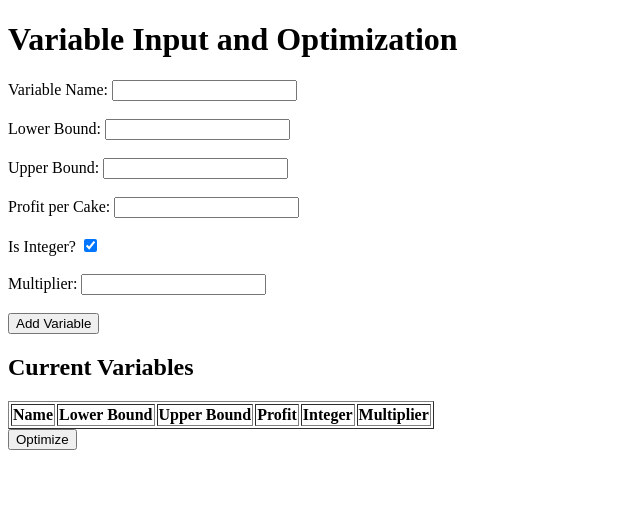
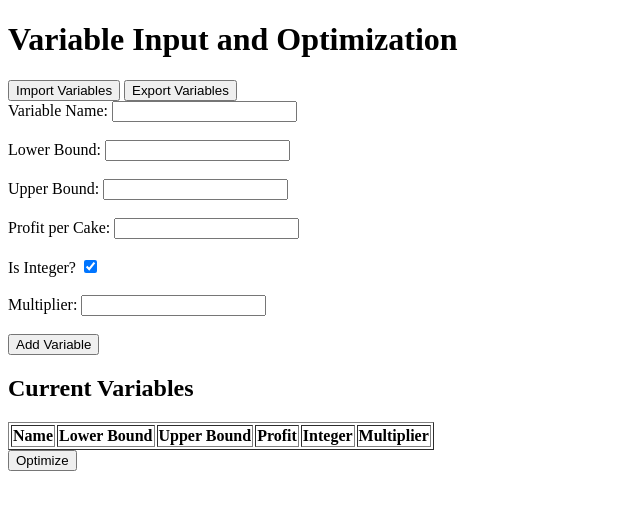
Before and after one commit to MafuMQ/samb2, a Flask app: page / in a window 1280 px wide. Shown: the top 510 px of the page, without its empty margins (0-640 px from the left). Run offline with Flask 3, Linux system fonts and the light colour scheme; lists and menus that the app fills with data are empty.

Commit message:
import feature

```diff
--- a/drafts-optimizer/1B-PuLP-B-flask/app.py
+++ b/drafts-optimizer/1B-PuLP-B-flask/app.py
@@ -1,4 +1,5 @@
-from flask import Flask, render_template, request, flash
+import json
+from flask import Flask, render_template, request, flash, redirect, url_for
 from pulp import LpProblem, LpVariable, LpMaximize, lpSum, PULP_CBC_CMD
 import webbrowser
 
@@ -8,7 +9,7 @@ app.secret_key = 'your_secret_key'  # Secret key for flashing messages
 # List to store the IntegerVariable instances
 variables_list = []
 
-# IntegerVariable class as before
+# IntegerVariable class
 class IntegerVariable:
     def __init__(self, name: str, lowerBound: int = 0, upperBound: int = None, profit: float = 0.0, integer: bool = True, multiplier: int = 1):
         self.name = name
@@ -22,6 +23,48 @@ class IntegerVariable:
         return (f"IntegerVariable(name={self.name}, lowerBound={self.lowerBound}, "
                 f"upperBound={self.upperBound}, profit={self.profit}, integer={self.integer}, "
                 f"multiplier={self.multiplier})")
+
+    def to_dict(self):
+        """Convert to a dictionary for JSON export."""
+        return {
+            "name": self.name,
+            "lowerBound": self.lowerBound,
+            "upperBound": self.upperBound,
+            "profit": self.profit,
+            "integer": self.integer,
+            "multiplier": self.multiplier,
+        }
+
+    @staticmethod
+    def from_dict(data):
+        """Create an IntegerVariable from a dictionary."""
+        return IntegerVariable(
+            name=data["name"],
+            lowerBound=data["lowerBound"],
+            upperBound=data["upperBound"],
+            profit=data["profit"],
+            integer=data["integer"],
+            multiplier=data["multiplier"],
+        )
+
+# Export variables to a JSON file
+def export_variables(filename="variables.json"):
+    with open(filename, "w") as f:
+        json.dump([var.to_dict() for var in variables_list], f, indent=4)
+    flash(f"Variables exported to {filename}!", "success")
+
+# Import variables from a JSON file
+def import_variables(filename="variables.json"):
+    global variables_list
+    try:
+        with open(filename, "r") as f:
+            data = json.load(f)
+            variables_list = [IntegerVariable.from_dict(item) for item in data]
+        flash(f"Variables imported from {filename}!", "success")
+    except FileNotFoundError:
+        flash(f"File {filename} not found.", "error")
+    except json.JSONDecodeError:
+        flash("Error decoding JSON file.", "error")
 
 # Function to create an IntegerVariable instance and add it to the list
 def create_integer_variable(name: str, lowerBound: int, upperBound: int, profit: float, integer: bool = True, multiplier: int = 1):
@@ -54,7 +97,6 @@ def optimize(variables):
     for var in variables:
         optimal_value = lp_vars[var.name].varValue
         if optimal_value is None:
-            flash(f"No solution for {var.name}.", "error")
             optimal_value = 0
         else:
             optimal_value = int(optimal_value)
@@ -62,10 +104,9 @@ def optimize(variables):
         result[var.name] = scaled_value
         max_profit += var.profit * scaled_value
 
-
     return max_profit, result
 
-# Combined route for both input and results
+# Combined route for input, optimization, import, and export
 @app.route("/", methods=["GET", "POST"])
 def index():
     max_profit = None
@@ -91,12 +132,15 @@ def index():
             else:
                 flash("No variables to optimize. Add variables first.", "error")
 
+        elif "export" in request.form:
+            # Export variables to a file
+            export_variables()
+
+        elif "import" in request.form:
+            # Import variables from a file
+            import_variables()
+
     return render_template("index.html", variables=variables_list, max_profit=max_profit, result=result)
-
-@app.route("/debug")
-def debug():
-    return str(variables_list)
-
 
 if __name__ == "__main__":
     url = "http://localhost:5000"
--- a/drafts-optimizer/1B-PuLP-B-flask/templates/index.html
+++ b/drafts-optimizer/1B-PuLP-B-flask/templates/index.html
@@ -7,6 +7,12 @@
 </head>
 <body>
     <h1>Variable Input and Optimization</h1>
+
+    <!-- Input and export variables -->
+    <form method="post">
+        <button type="submit" name="import" class="btn btn-primary">Import Variables</button>
+        <button type="submit" name="export" class="btn btn-primary">Export Variables</button>
+    </form>
 
     <!-- Form to add variables -->
     <form method="POST">
```
